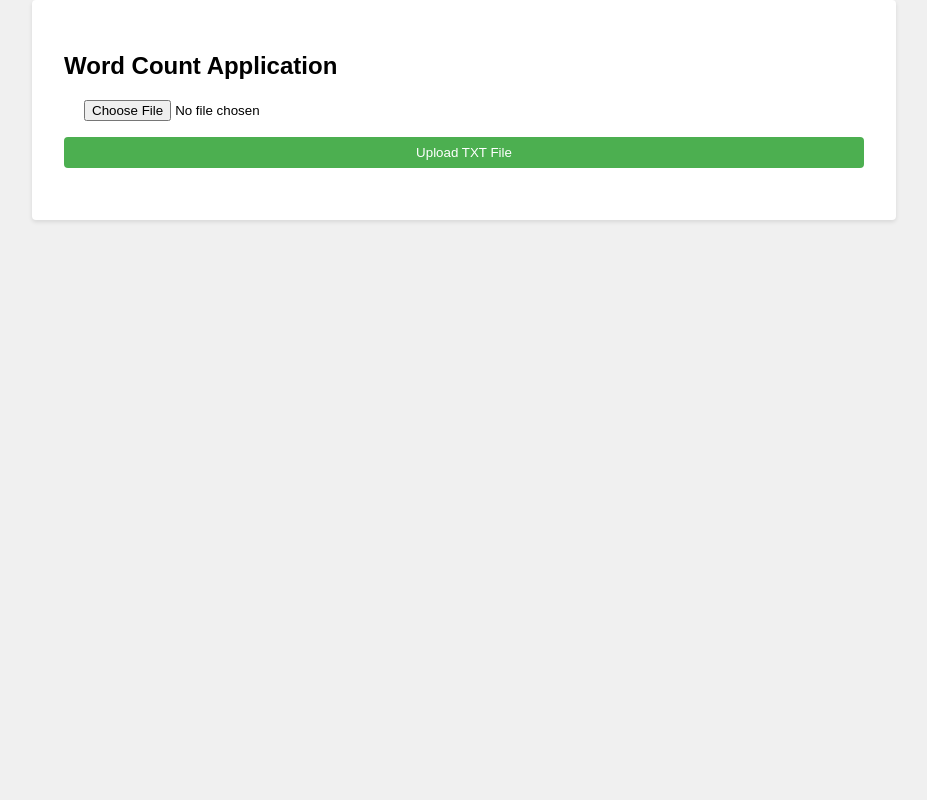
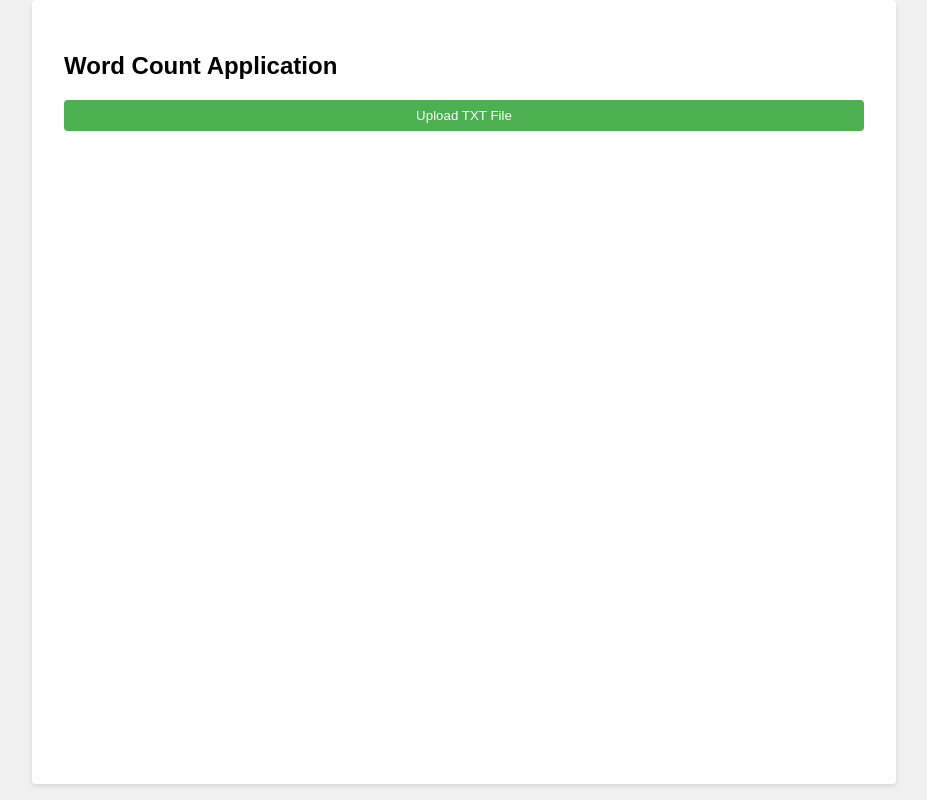
Before and after one commit to islamelgaidi/texteditor, a React (Create React App) app: page / in a window 1280 px wide. Shown: the whole page, without its empty margins (176-1103 px from the left). Built offline with nearby package versions, Linux system fonts and the light colour scheme.

Commit message:
hide input file

```diff
--- a/src/App.css
+++ b/src/App.css
@@ -5,6 +5,7 @@ body {
 
 .container {
   width: 80%;
+  min-height: 90vh;
   margin: 0 auto;
   max-width: 800px;
   padding: 2rem;
--- a/src/components/FileLoader.css
+++ b/src/components/FileLoader.css
@@ -9,7 +9,7 @@
  input{
     margin-left: 20px;
     margin-bottom: 1rem;
-    display: block;
+
     width: 100%;
 }
 
--- a/src/components/FileLoader.js
+++ b/src/components/FileLoader.js
@@ -19,7 +19,7 @@ function FileLoader({OnfileLoaded}){
     };
     return (
     <>
-        <input type='file'   placeholder='uploadtxtfile'  ref={hiddenFileInput}   onChange={OnfileChange} accept='.txt' ></input>
+        <input type='file' hidden={true}   placeholder='uploadtxtfile'  ref={hiddenFileInput}   onChange={OnfileChange} accept='.txt' ></input>
         <button id="load-button"  onClick={handleClick}>Upload TXT File</button>
     </>
     );
```
